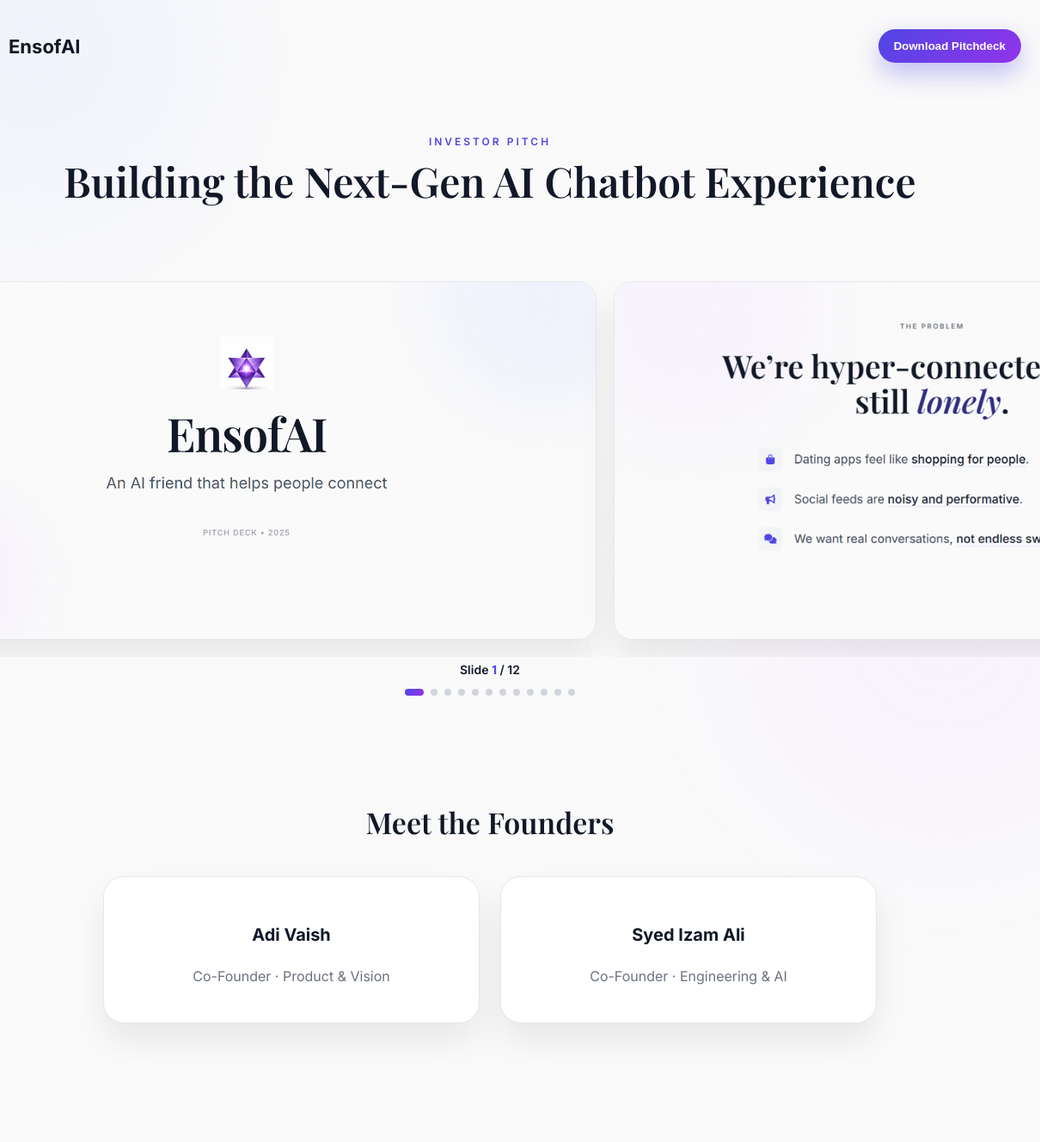
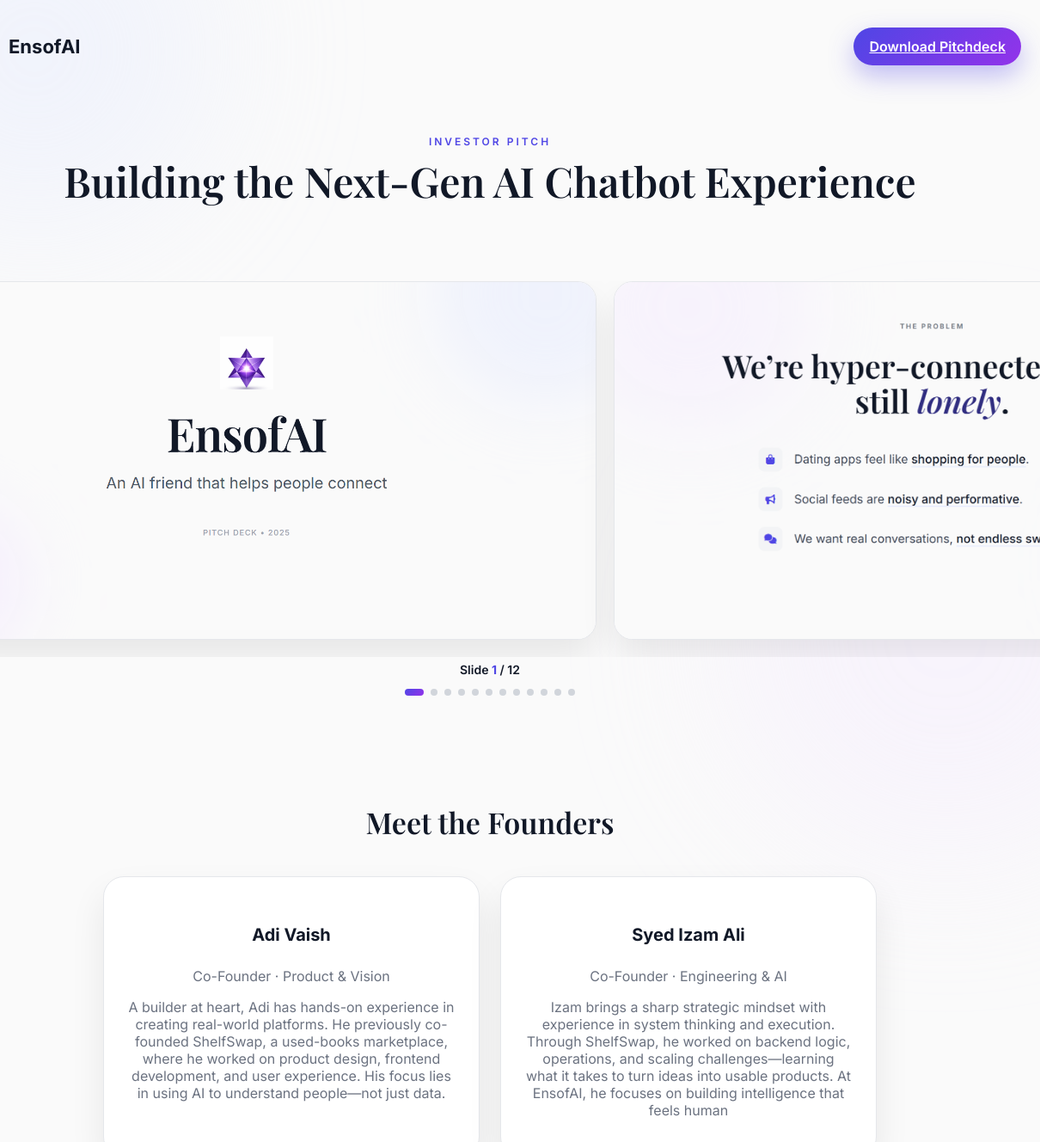
Before and after one commit to Cant-Code-fs/ensofpitch, a plain HTML site: page index.html in a window 1280 px wide. Shown: the top 1328 px of the page at 86% size, 70-1280 px from the left. Before the commit the page ends 1280 px from the top, so only its background shows below. Drawn offline with nearby package versions, Linux system fonts and the light colour scheme.

Commit message:
Revise index.html for pitch deck updates
Updated the pitch deck HTML structure and content, including founder descriptions and download link.

```diff
--- a/index.html
+++ b/index.html
@@ -217,7 +217,10 @@ header {
     <img src="logo.png" alt="EnsofAI Logo">
     <h1>EnsofAI</h1>
   </div>
-  <button class="download-btn">Download Pitchdeck</button>
+  <a href="EnsofAI_Pitchdeck.pdf" download class="download-btn">
+  Download Pitchdeck
+</a>
+
 </header>
 
 <section class="hero">
@@ -255,10 +258,12 @@ header {
     <div class="founder">
       <h4>Adi Vaish</h4>
       <p>Co-Founder · Product & Vision</p>
+      <p>A builder at heart, Adi has hands-on experience in creating real-world platforms. He previously co-founded ShelfSwap, a used-books marketplace, where he worked on product design, frontend development, and user experience. His focus lies in using AI to understand people—not just data.</p>
     </div>
     <div class="founder">
       <h4>Syed Izam Ali</h4>
       <p>Co-Founder · Engineering & AI</p>
+      <p>Izam brings a sharp strategic mindset with experience in system thinking and execution. Through ShelfSwap, he worked on backend logic, operations, and scaling challenges—learning what it takes to turn ideas into usable products. At EnsofAI, he focuses on building intelligence that feels human</p>
     </div>
   </div>
 </section>
```
